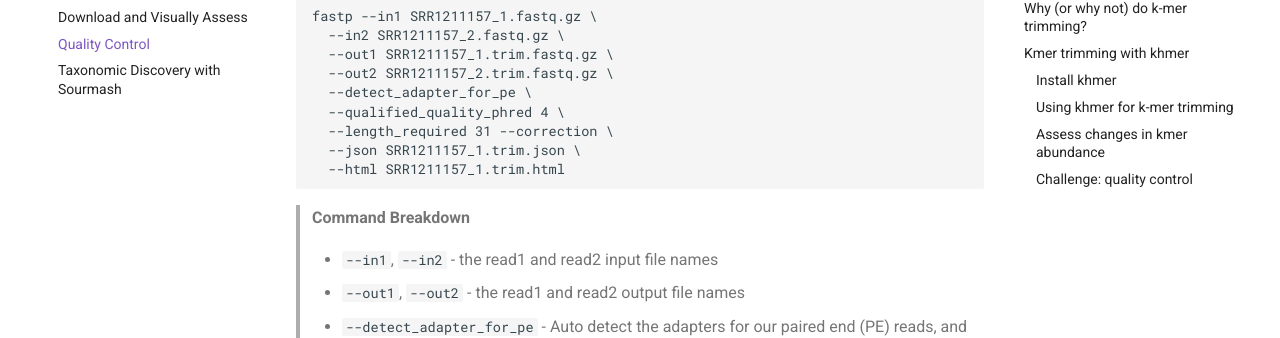
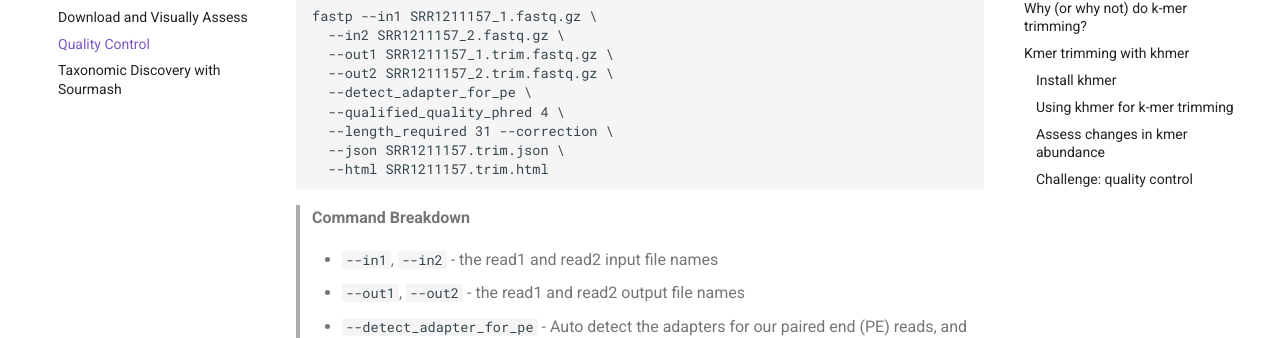
Before and after one commit to dib-lab/2020-NSURP, an MkDocs documentation site: the page built from doc/07.quality-control.md, in a window 1280 px wide and 900 px high, scrolled down 3632 px. Shown: the part 253-591 px from the top of the window. Built offline with MkDocs 1.6.1 and Material for MkDocs 9.7.7, drawn with Linux system fonts in a browser that asks for light colours; comment, search, counter and statistics services are not loaded.

Commit message:
minor fixes

````diff
--- a/doc/07.quality-control.md
+++ b/doc/07.quality-control.md
@@ -101,8 +101,8 @@
   --detect_adapter_for_pe \
   --qualified_quality_phred 4 \
   --length_required 31 --correction \
-  --json SRR1211157_1.trim.json \
-  --html SRR1211157_1.trim.html
+  --json SRR1211157.trim.json \
+  --html SRR1211157.trim.html
 ```
 
 > **Command Breakdown**
````
Also changed, not shown: doc/08.taxonomic-discovery-with-sourmash.md (+1 -1 lines).
